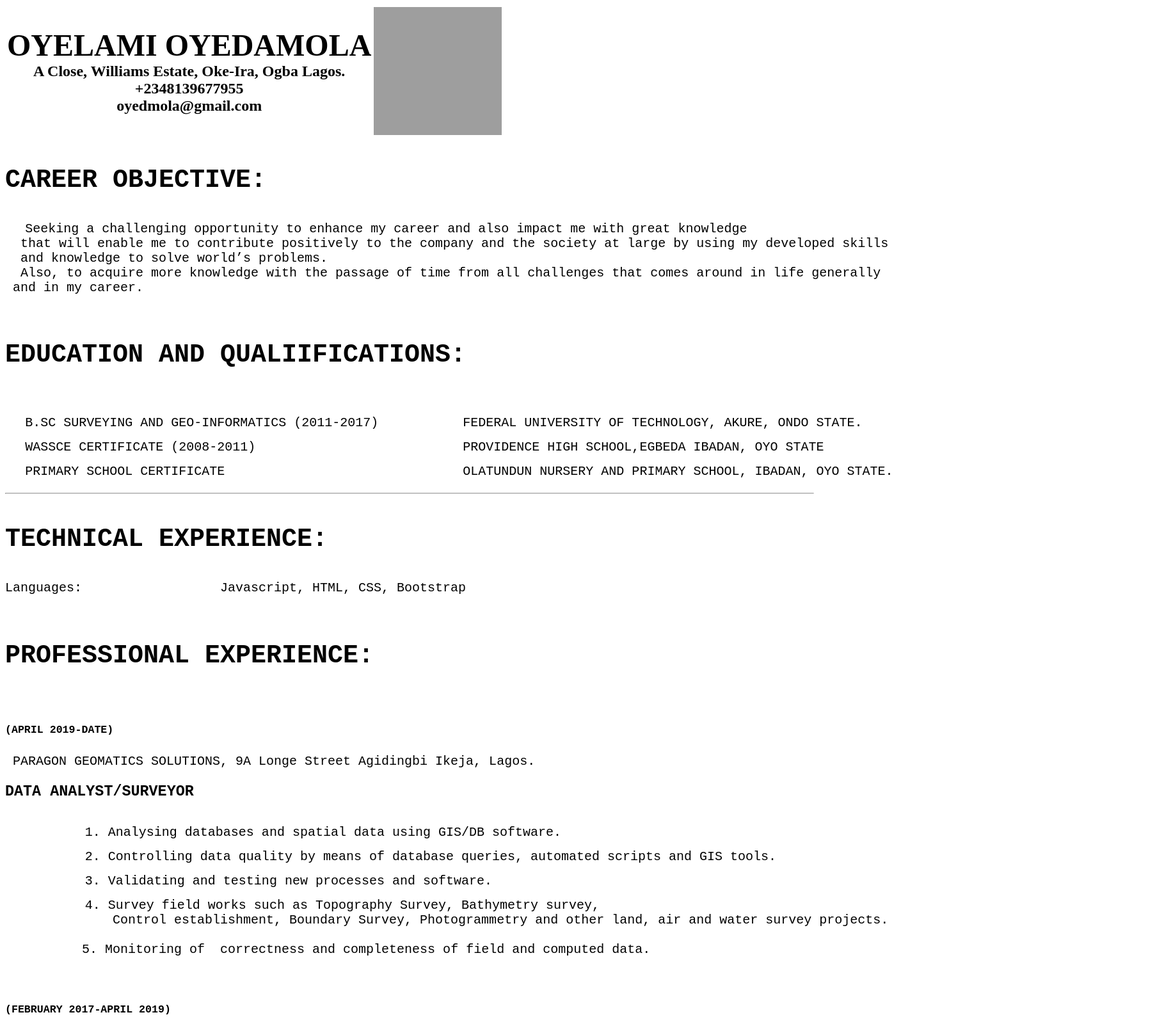
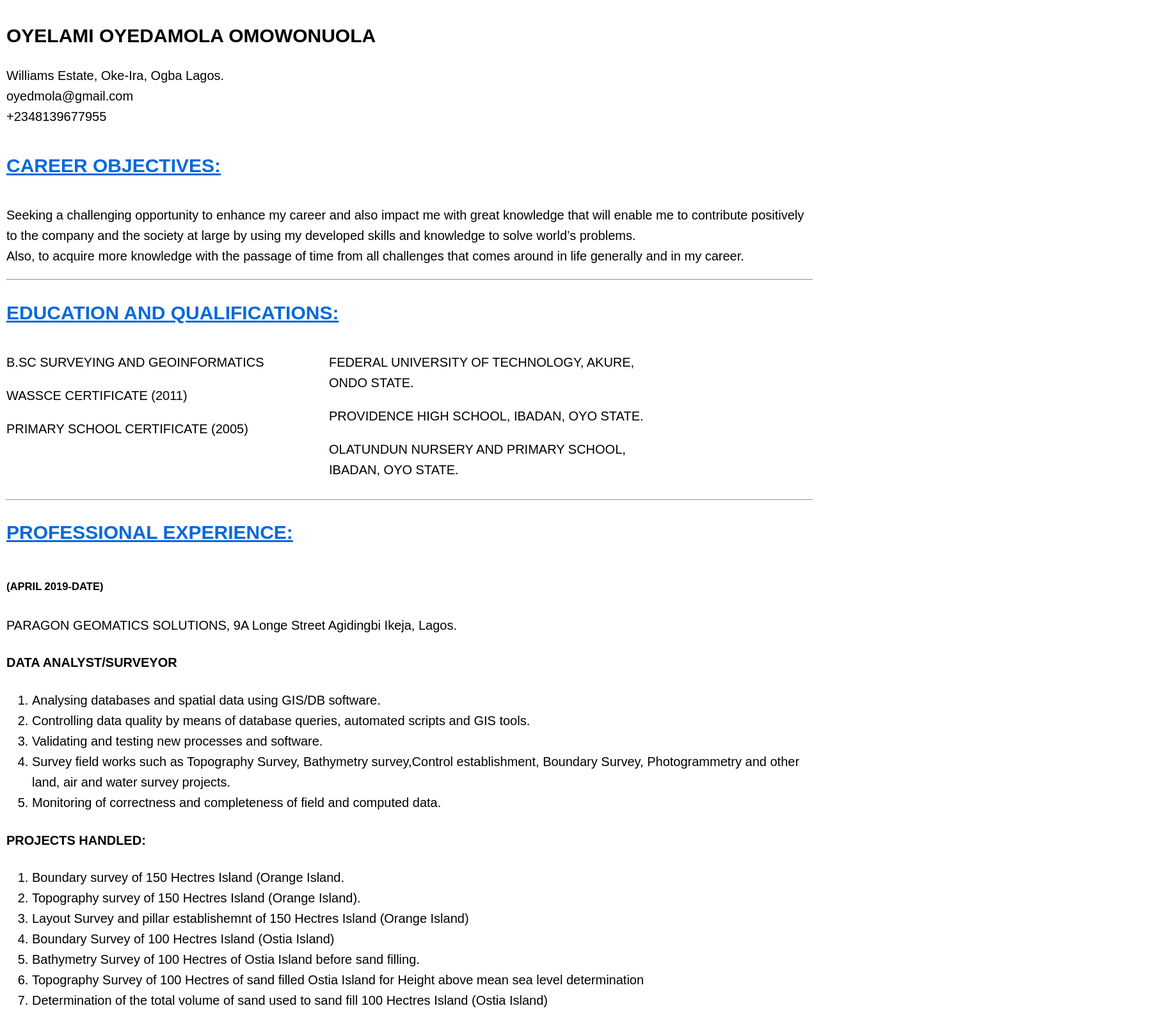
Before and after one commit to omowonuola/oyedamolaCV, a plain HTML site: page Oyedamola.html in a window 1280 px wide. Shown: the top 1600 px of the page at 64% size, 1808 px wide, since content can reach past the window. Drawn offline with Linux system fonts and the light colour scheme; grey boxes are pictures that could not be loaded.

Commit message:
Add files via upload

```diff
--- a/Oyedamola.html
+++ b/Oyedamola.html
@@ -1,95 +1,155 @@
-<html>
-<body bgcolor="white"; width="100%">
+<!DOCTYPE html>
+<html lang="en">
+<head>
+    <meta charset="UTF-8">
+    <meta name="viewport" content="width=device-width, initial-scale=1.0">
+    <meta http-equiv="X-UA-Compatible" content="ie=edge">
+    <title>Oyedamola CV</title>
+    <link rel="stylesheet" type="text/css" href="style.css">
+</head>
+<body>
+    <header id="main header">
+        <div class="container">
+            <p id="name">OYELAMI OYEDAMOLA OMOWONUOLA</p>
+            <p>Williams Estate, Oke-Ira, Ogba Lagos.<br> oyedmola@gmail.com <br> +2348139677955</p>
+        </div>
+    </header>
 
+   <section class="letter">
+       <div class="container">
+           <h2>CAREER OBJECTIVES:</h2>
+       </div>
+       <p>Seeking a challenging opportunity to enhance my career and also impact me with great knowledge that will enable me to contribute positively to the company and the society at large by using my developed skills and knowledge to solve world’s problems.<br> Also, to acquire more knowledge with the passage of time from all challenges that comes around in life generally and in my career.</p>
 
+    <hr>
 
-        <table >
-             <tr >
-               <th align="center">
-                 <div>
-                    <font size="8pt" ><p>OYELAMI OYEDAMOLA </font> <br>
-                    <font size="5pt"> A Close, Williams Estate, Oke-Ira, Ogba Lagos.<br>
-                    +2348139677955<br>
-                    oyedmola@gmail.com</p></font>
-                 </div>
+    <div class="container">
+            <h2>EDUCATION AND QUALIFICATIONS:</h2>
+            <div class="row">
+                <div class="column">
+                        <p>B.SC SURVEYING AND GEOINFORMATICS</p>
+                        <p>WASSCE CERTIFICATE (2011)</p>
+                        <p>PRIMARY SCHOOL CERTIFICATE (2005)</p>
 
-               </th>
-               <th align="right">
-                  <img  width="200px" height="200px" src="https://res.cloudinary.com/omowonuola/image/upload/v1566651224/picture/C8y6btwV0AINZLF_y13lge.jpg">
-               </th>
-             </tr>
-           </table>
+                </div>
 
-  <br>
-<pre><font size="5pt"><h1>CAREER OBJECTIVE:</h1></font>
-    <font size="5.5pt">Seeking a challenging opportunity to enhance my career and also impact me with great knowledge
-  that will enable me to contribute positively to the company and the society at large by using my developed skills
-  and knowledge to solve world’s problems.
-  Also, to acquire more knowledge with the passage of time from all challenges that comes around in life generally <br> and in my career.</font>
+                <div class="column">
 
-<br>
-<font size="5pt"><h1>EDUCATION AND QUALIIFICATIONS:</h1></font>
+                        <p>FEDERAL UNIVERSITY OF TECHNOLOGY, AKURE, ONDO STATE.</p>
+                        <p>PROVIDENCE HIGH SCHOOL, IBADAN, OYO STATE.</p>
+                        <p>OLATUNDUN NURSERY AND PRIMARY SCHOOL, IBADAN, OYO STATE.</p>
 
-<tr>
-    <font size="5pt"><td>B.SC SURVEYING AND GEO-INFORMATICS (2011-2017)           FEDERAL UNIVERSITY OF TECHNOLOGY, AKURE, ONDO STATE.</td></font>
+                </div>
+            </div>
+    </div>
 
-    <font size="5pt"><td>WASSCE CERTIFICATE (2008-2011)                           PROVIDENCE HIGH SCHOOL,EGBEDA IBADAN, OYO STATE</td></font>
+    <hr>
 
-    <font size="5pt"><td>PRIMARY SCHOOL CERTIFICATE                               OLATUNDUN NURSERY AND PRIMARY SCHOOL, IBADAN, OYO STATE.</td></font>
+    <div class="container">
+        <h2>PROFESSIONAL EXPERIENCE:</h2>
+    </div>
 
-<hr>
-<font size="5pt"><h1>TECHNICAL EXPERIENCE:</h1></font>
-<font size="5pt">Languages:                  Javascript, HTML, CSS, Bootstrap</font>
+    <h5>(APRIL 2019-DATE)</h5>
+    <p>PARAGON GEOMATICS SOLUTIONS, 9A Longe Street Agidingbi Ikeja, Lagos.</p>
+    <h4>DATA ANALYST/SURVEYOR</h4>
+    <p>
+        <ol>
+            <li>Analysing databases and spatial data using GIS/DB software.</li>
+            <li>Controlling data quality by means of database queries, automated scripts and GIS tools.</li>
+            <li>Validating and testing new processes and software.</li>
+            <li>Survey field works such as Topography Survey, Bathymetry survey,Control establishment, Boundary Survey, Photogrammetry and other land, air and water survey projects.</li>
+            <li>Monitoring of correctness and completeness of field and computed data.</li>
+        </ol>
 
+    <h4>PROJECTS HANDLED:</h4>
+    <p>
+        <ol>
+            <li> Boundary survey of 150 Hectres Island (Orange Island.</li>
+            <li>Topography survey of 150 Hectres Island (Orange Island).</li>
+            <li>Layout Survey and pillar establishemnt of 150 Hectres Island (Orange Island)</li>
+            <li>Boundary Survey of 100 Hectres Island (Ostia Island)</li>
+            <li>Bathymetry Survey of 100 Hectres of Ostia Island before sand filling.</li>
+            <li>Topography Survey of 100 Hectres of sand filled Ostia Island for Height above mean sea level determination</li>
+            <li>Determination of the total volume of sand used to sand fill 100 Hectres Island (Ostia Island)</li>
+        </ol>
+    </p>
+    </p>
 
+    <h5>(FEBRUARY 2017-APRIL 2019)</h5>
+    <p>PARAGON GEOMATICS SOLUTIONS, 9A Longe Street Agidingbi Ikeja, Lagos.</p>
+    <h4>GIS ANALYST</h4>
+    <p>
+        <ol>
+            <li>Analysing Spatial data through the use of mapping software.</li>
+            <li>Developing different types of maps showing spatial distribution of various data.</li>
+            <li>Discovering patterns and trends through spatial mapping of data.</li>
+        </ol>
+    </p>
 
-<font size="5pt"><h1>PROFESSIONAL EXPERIENCE:</h1></font>
+    <h4>PROJECTS HANDLED:</h4>
+    <p>
+        <ol>
+            <li>Digitizing and creating of spatial database for Lagos State roads, buildings and POIs</li>
+            <li>Identifying properties with illegal boundary extension in Lagos State through the use of arial photograph</li>
+            <li>Updating of Lagos State database for road names, Buildingd, and POIs</li>
+        </ol>
+    </p>
 
-<font size="5pt"><h5>(APRIL 2019-DATE)</h5> PARAGON GEOMATICS SOLUTIONS, 9A Longe Street Agidingbi Ikeja, Lagos.</font>
-<font size="5pt"><h3>DATA ANALYST/SURVEYOR</h3></font>
-                <font size="5pt">1. Analysing databases and spatial data using GIS/DB software.</font><br>
-                <font size="5pt">2. Controlling data quality by means of database queries, automated scripts and GIS tools.</font><br>
-                <font size="5pt">3. Validating and testing new processes and software.</font><br>
-                <font size="5pt">4. Survey field works such as Topography Survey, Bathymetry survey,
-              Control establishment, Boundary Survey, Photogrammetry and other land, air and water survey projects.<br>
-          <font size="5pt">5. Monitoring of  correctness and completeness of field and computed data.</font>
+    <h5>(JUNE 2016-JANUARY 2017)</h5>
+    <p>BILLS CONSTRUCTION COMPANY, Lagos.</p>
+    <h4>ASSISTANT SURVEYOR.</h4>
+    <p>
+        <ol>
+            <li>Setting out lines, points and grades for the culverts, building, floor and lifts on construction sites.</li>
+            <li>Carrying out of topography survey of a particular area in order to determine the quantity of sand to be filled in that particular area.</li>
+            <li>Setting out of points,positioning and installation of major wall and building  columns.</li>
+            <li>Data downloading, processing and validation.</li>
+        </ol>
+    </p>
 
+    <h4>PROJECTS HANDLED:</h4>
+    <p>
+        <ol>
+            <li>Construction of two 8-storey faculty buildings in University of Lagos State (Central Bank of Nigeria project).</li>
+            <li>Topography survey of Construction site</li>
+        </ol>
+    </p>
 
-<font size="5pt"><h5>(FEBRUARY 2017-APRIL 2019)</h5> PARAGON GEOMATICS SOLUTIONS, 9A Longe Street Agidingbi Ikeja, Lagos.</font>
-<font size="5pt"><h3>GIS ANALYST.</h3></font>
-            <font size="5pt">1. Analysing Spatial data through the use of mapping software.</font><br>
-            <font size="5pt">2. Developing different types of maps showing spatial distribution of various data.</font><br>
-            <font size="5pt">3. Discovering patterns and trends through spatial mapping of data.</font>
+    </div>
 
+    <hr>
 
-<font size="5pt"><h5>JUNE 2016-JANUARY 2017</h5>BILLS CONSTRUCTION COMPANY</font>
-<font size="5pt"><h3>ASSISTANT SURVEYOR.</h3></font>
-            <font size="5pt">1. Setting out lines, points and grades for the culverts, building, floor and lifts on construction sites.</font><br>
-            <font size="5pt">2. Carrying out of topography survey of a particular area in order to determine the quantity of sand to be filled in that particular area.</font><br>
-            <font size="5pt">3. Setting out of points,positioning and installation of major wall and building  columns.</font><br>
-            <font size="5pt">4. Data downloading, processing and validation.</font><br>
+    <div class="container">
+        <h2>TECHNICAL SKILLS</h2>
+    </div>
 
+    <h4>Application Software:</h4><p>AutoCAD, TraverseCAD, QGIS, ARCGIS, LeicaGeo Office</p>
+    <h4>Programming Skills:</h4><p>HTML, CSS, JavaScript</p>
 
+    <hr>
 
-<hr>
-<font size="5pt"><h1>PERSONAL SKILLS:</h1></font>
-                                  1. Honesty<br>
-                                  2. Team Spirit<br>
-                                  3. Accepting Challenges
-<hr>
+    <div class="container">
+        <h2>PERSONAL INTEREST</h2>
+    </div>
 
-<hr>
-<font size="5pt"><h1>INTEREST:</h1></font>
-                                  1. Traveling
-                                  2. Reading books
-                                  3. photography
-<hr>
-<font size="5pt"><h1>REFERENCE:</h1></font>
-                                  Will be provided on demand</pre>
+    <p>
+        <ol>
+            <li>Traveling</li>
+            <li>Reading Books</li>
+            <li>Photography</li>
+        </ol>
+    </p>
 
+    <hr>
 
+    <div class="container">
+        <h2>REFERNCE</h2>
+    </div>
 
-<div style="margin-top:500px"></div>
-</div>
+    <p>Will be provided on demand.</p>
+
+   </section>
+
 </body>
+<div style="margin-top: 500px;"></div>
 </html>
--- /dev/null
+++ b/style.css
@@ -0,0 +1,35 @@
+body {
+    background-color: white;
+    color: black;
+    font-family: Arial, Helvetica, sans-serif;
+    font-size: 20px;
+    font-weight: normal;
+    line-height: 1.6em;
+    margin: 10px;
+}
+
+#name {
+    font-size: 30px;
+    font-weight: bold;
+    float: center;
+
+}
+
+
+.container h2 {
+
+    text-decoration: underline;
+    color: rgb(6, 105, 219);
+
+}
+
+.container {
+    margin: auto;
+    overflow: hidden;
+}
+
+.column {
+    float: left;
+    width: 40%;
+
+}
```
